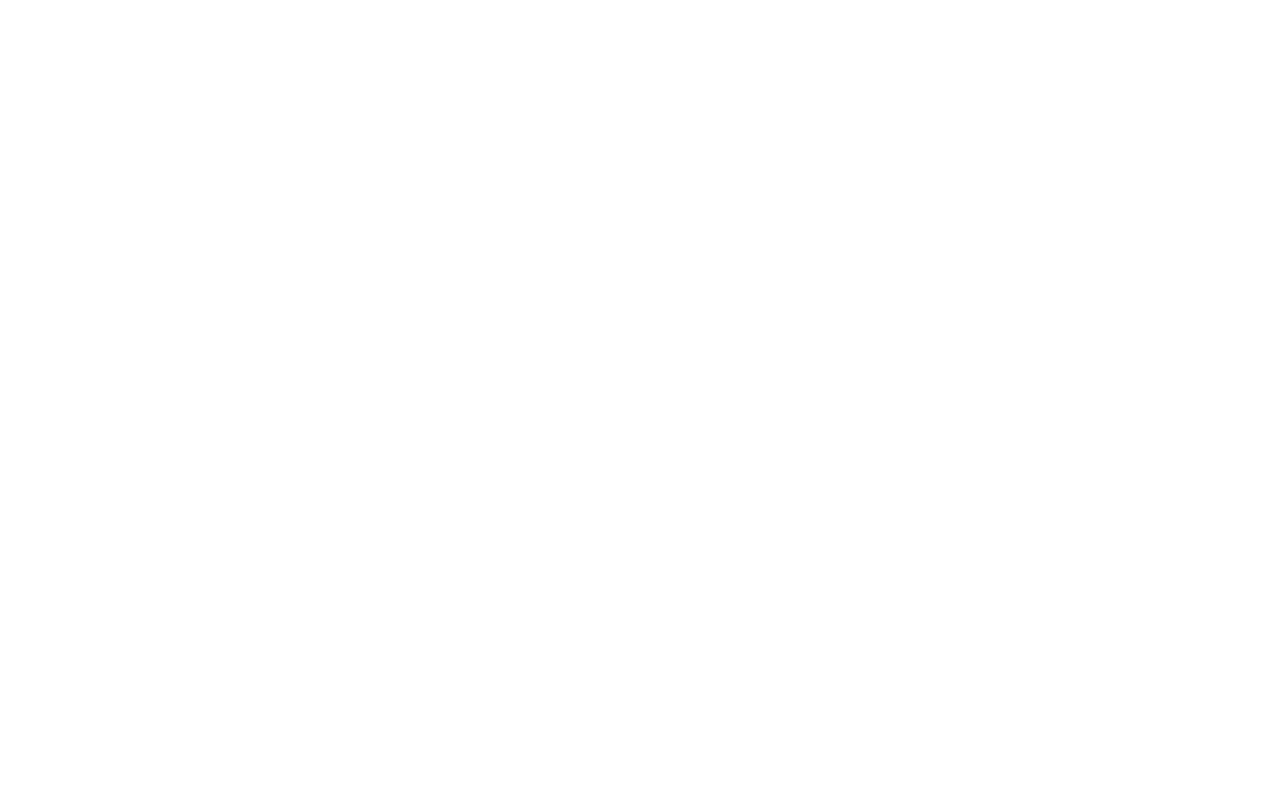
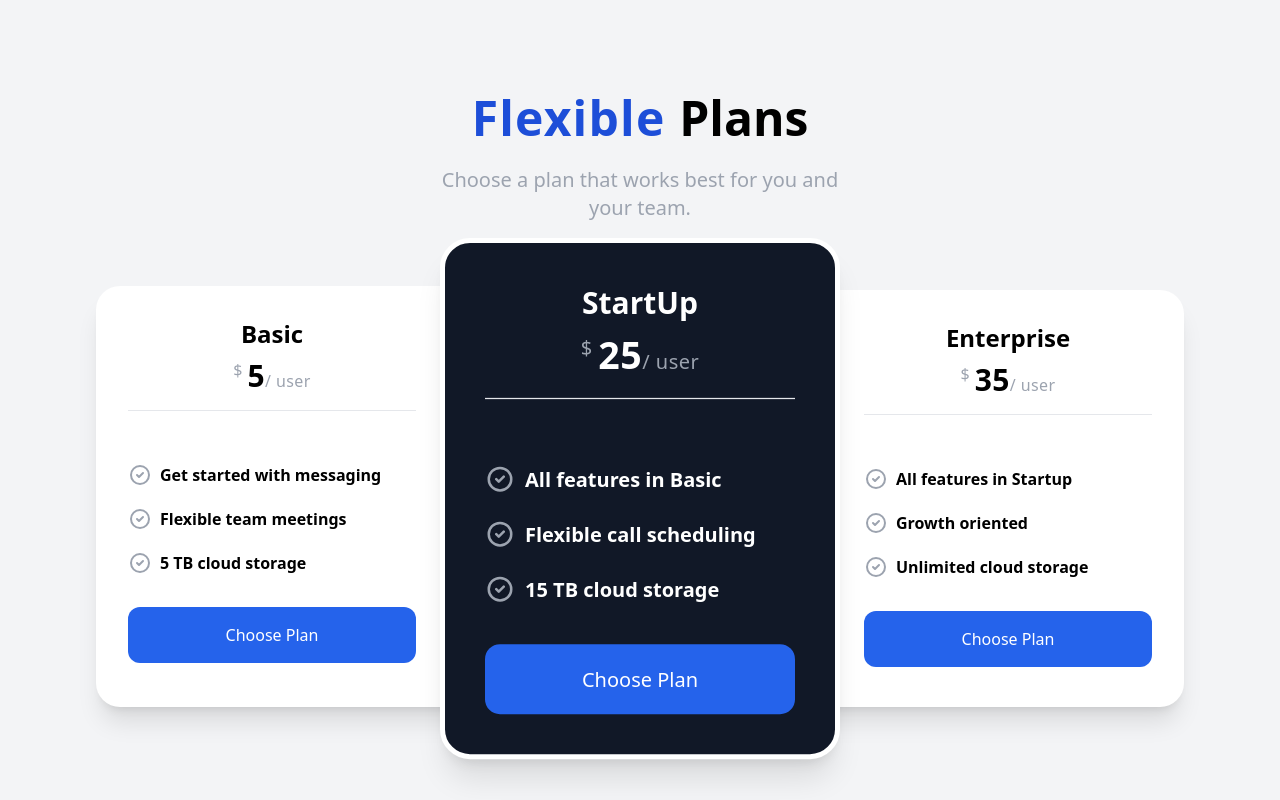
Before and after one commit to akshil124/confluence-frontend, a React (Create React App) app: page /plan in a window 1280 px wide. Before the commit this address had no page. Built offline with nearby package versions, Linux system fonts and the light colour scheme.

Commit message:
plan-page

```diff
--- a/src/App.js
+++ b/src/App.js
@@ -3,12 +3,14 @@
 import Login from './pages/Login';
 import { BrowserRouter, Route, Routes } from 'react-router-dom';
 import SignUp from './pages/signup';
+import Plan from './Components/PricingPlan/Plan';
 function App () {
     return (
         <BrowserRouter>
             <Routes>
                 <Route path="/login" element={<Login />}/>
                 <Route path="/signup" element={<SignUp />}/>
+                <Route path="/plan" element={<Plan />}/>
             </Routes>
         </BrowserRouter>
     );
--- /dev/null
+++ b/src/Components/PricingPlan/Plan.js
@@ -0,0 +1,30 @@
+import React from 'react';
+import PricingOffers from './PricingOffers';
+const Plan = () => {
+    const planPage = [{ planType: 'Basic', price: '5', message: ['Get started with messaging', 'Flexible team meetings', '5 TB cloud storage'] },
+        { planType: 'StartUp', price: '25', message: ['All features in Basic', 'Flexible call scheduling ', '15 TB cloud storage'] },
+        { planType: 'Enterprise', price: '35', message: ['All features in Startup', 'Growth oriented', 'Unlimited cloud storage'] }];
+    return (<div className="font-sans bg-gray-100">
+        <div className="min-h-screen flex justify-center items-center">
+            <div className="">
+                <div className="text-center font-semibold">
+                    <h1 className="text-5xl">
+                        <span className="text-blue-700 tracking-wide">Flexible </span>
+                        <span>Plans</span>
+                    </h1>
+                    <p className="pt-6 text-xl text-gray-400 font-normal w-full px-8 md:w-full">
+                    Choose a plan that works best for you and<br/> your team.
+                    </p>
+                </div>
+                <div className="flex flex-col items-center justify-center mt-16 space-y-16 lg:flex-row lg:items-stretch lg:space-x-0 lg:space-y-1">
+                    {/* eslint-disable-next-line array-callback-return */}
+                    {planPage && planPage.map((offers, index) => {
+                        // eslint-disable-next-line react/jsx-key
+                        return (<PricingOffers offersData={offers} key={index}/>);
+                    })}
+                </div>
+            </div>
+        </div>
+    </div>);
+};
+export default Plan;
--- /dev/null
+++ b/src/Components/PricingPlan/PricingOffers.js
@@ -0,0 +1,39 @@
+import React from 'react';
+const PricingOffers = (offersData, i) => {
+    const offer = offersData.offersData;
+    const startEnd = ` lg:w-96 p-8 bg-white text-center rounded-3xl shadow-xl flex flex-col w-11/12 sm:w-full ${offer.planType === 'Basic' ? 'lg:pr-16 md:pr-5' : 'lg:pl-16 md:pl-8 '}`;
+    const middle = 'lg:w-80 p-8 bg-gray-900 text-center rounded-3xl text-white border-4 shadow-xl border-white w-9/12 transform scale-125 flex flex-col  sm:w-full  ';
+    return (
+        <div className={offer.planType === 'StartUp' ? middle : startEnd}>
+            <h1 className={`font-semibold text-2xl ${offer.planType === 'StartUp' ? 'text-white' : 'text-black'}`}>{offer.planType}</h1>
+            <p className="pt-2 tracking-wide">
+                <span className="text-gray-400 align-top">$ </span>
+                <span className="text-2xl sm:text-3xl font-semibold">{offer.price}</span>
+                <span className="text-gray-400 font-medium">/ user</span>
+            </p>
+            <hr className="mt-4 border-1"/>
+            <div className="pt-8">
+                {offer?.message && offer.message.map((msg, index) => {
+                    return (<p className="font-semibold text-gray-400 text-left pt-5 flex text-sm sm:text-lg lg:text-base" key={index}>
+                        <div className="align-middle">
+                            <svg className="w-6 h-6 dark:text-white" fill="none" stroke="currentColor" viewBox="0 0 24 24"
+                                xmlns="http://www.w3.org/2000/svg"><path strokeLinecap="round" strokeLinejoin="round" strokeWidth="2"
+                                    d="M9 12l2 2 4-4m6 2a9 9 0 11-18 0 9 9 0 0118 0z"></path></svg>
+                        </div>
+                        <span className="pl-2">
+                            <span className={offer.planType === 'StartUp' ? 'text-white' : 'text-black'}>{msg}</span>
+                        </span>
+                    </p>);
+                })}
+                <a href="#" className="">
+                    <p className="w-full py-4 bg-blue-600 mt-8 rounded-xl text-white ">
+                        <span className="font-medium">
+                                    Choose Plan
+                        </span>
+                    </p>
+                </a>
+            </div>
+        </div>
+    );
+};
+export default PricingOffers;
```
